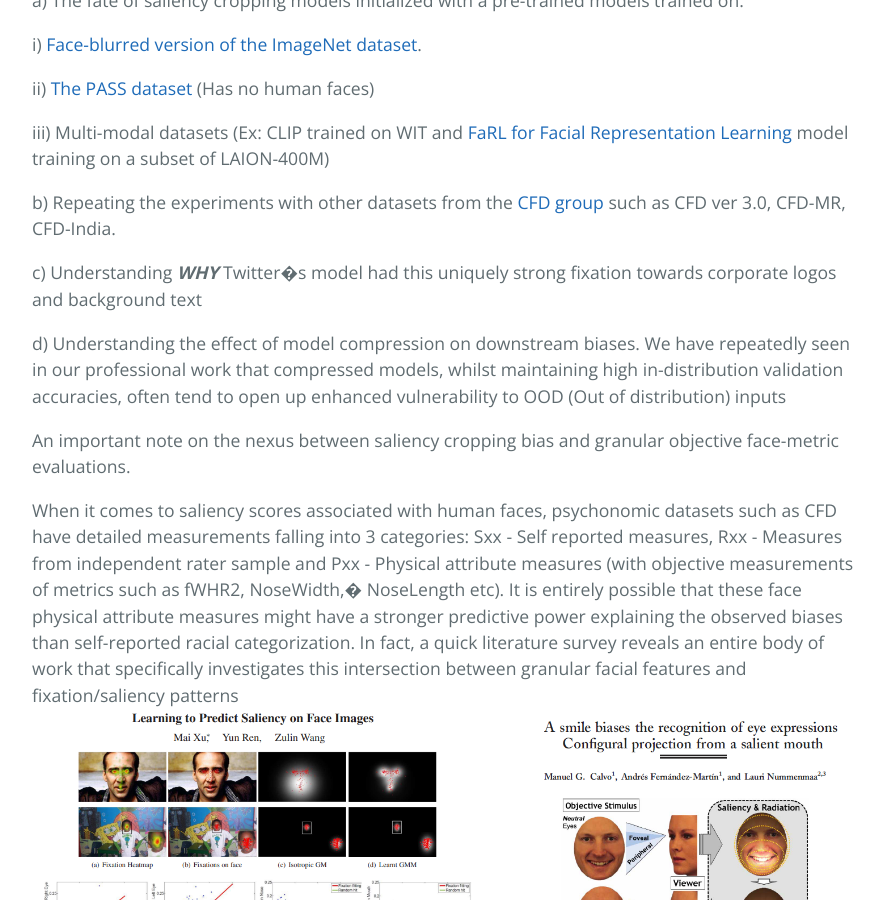
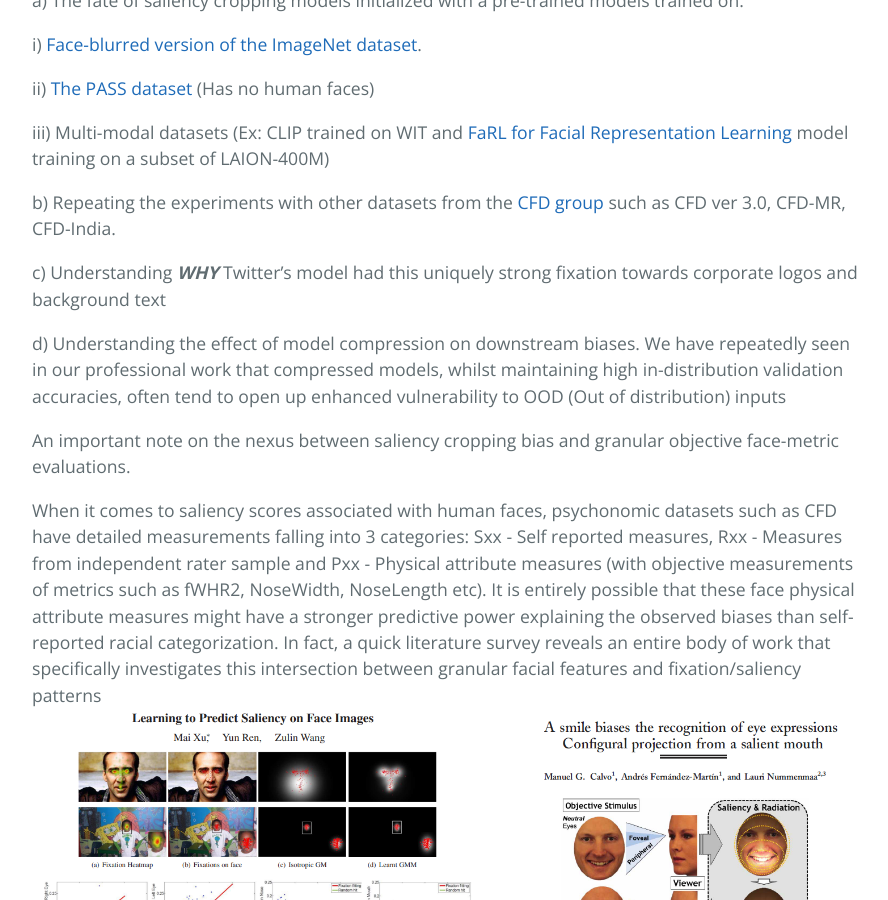
Before and after one commit to vinayprabhu/Saliency_Image_Cropping, a Jekyll site: the page built from future_work.md, in a window 1280 px wide and 900 px high, scrolled down 588 px. Shown: the whole window, without its empty margins (192-1080 px from the left). Built offline with Jekyll 4.4.1, drawn with Linux system fonts in a browser that asks for light colours.

```diff
--- a/future_work.md
+++ b/future_work.md
@@ -19,13 +19,13 @@ a) The fate of saliency cropping models initialized with a pre-trained models tr
 
 b) Repeating the experiments with other datasets from the [CFD group](https://www.chicagofaces.org/) such as CFD ver 3.0, CFD-MR, CFD-India.
 
-c) Understanding **_WHY_** Twitter�s model had this uniquely strong fixation towards corporate logos and background text
+c) Understanding **_WHY_** Twitter's model had this uniquely strong fixation towards corporate logos and background text
 
 d) Understanding the effect of model compression on downstream biases. We have repeatedly seen in our professional work that compressed models, whilst maintaining high in-distribution validation accuracies, often tend to open up enhanced vulnerability to OOD (Out of distribution) inputs
 
 An important note on the nexus between saliency cropping bias and granular objective face-metric evaluations.
 
-When it comes to saliency scores associated with human faces, psychonomic datasets such as CFD have detailed measurements falling into 3 categories: Sxx - Self reported measures, Rxx - Measures from independent rater sample and Pxx - Physical attribute measures (with objective measurements of metrics such as fWHR2, NoseWidth,� NoseLength etc). It is entirely possible that these face physical attribute measures might have a stronger predictive power explaining the observed biases than self-reported racial categorization. In fact, a quick literature survey reveals an entire body of work that specifically investigates this intersection between granular facial features and fixation/saliency patterns
+When it comes to saliency scores associated with human faces, psychonomic datasets such as CFD have detailed measurements falling into 3 categories: Sxx - Self reported measures, Rxx - Measures from independent rater sample and Pxx - Physical attribute measures (with objective measurements of metrics such as fWHR2, NoseWidth, NoseLength etc). It is entirely possible that these face physical attribute measures might have a stronger predictive power explaining the observed biases than self-reported racial categorization. In fact, a quick literature survey reveals an entire body of work that specifically investigates this intersection between granular facial features and fixation/saliency patterns
 ![](./gallery/image001.png)
 
 But we however posit that such an undertaking has to be carried out with extreme care by a multidisciplinary team encompassing computer vision researchers, ethicists, specialist scholars from experimental psychology and psychonomics alike.
```
